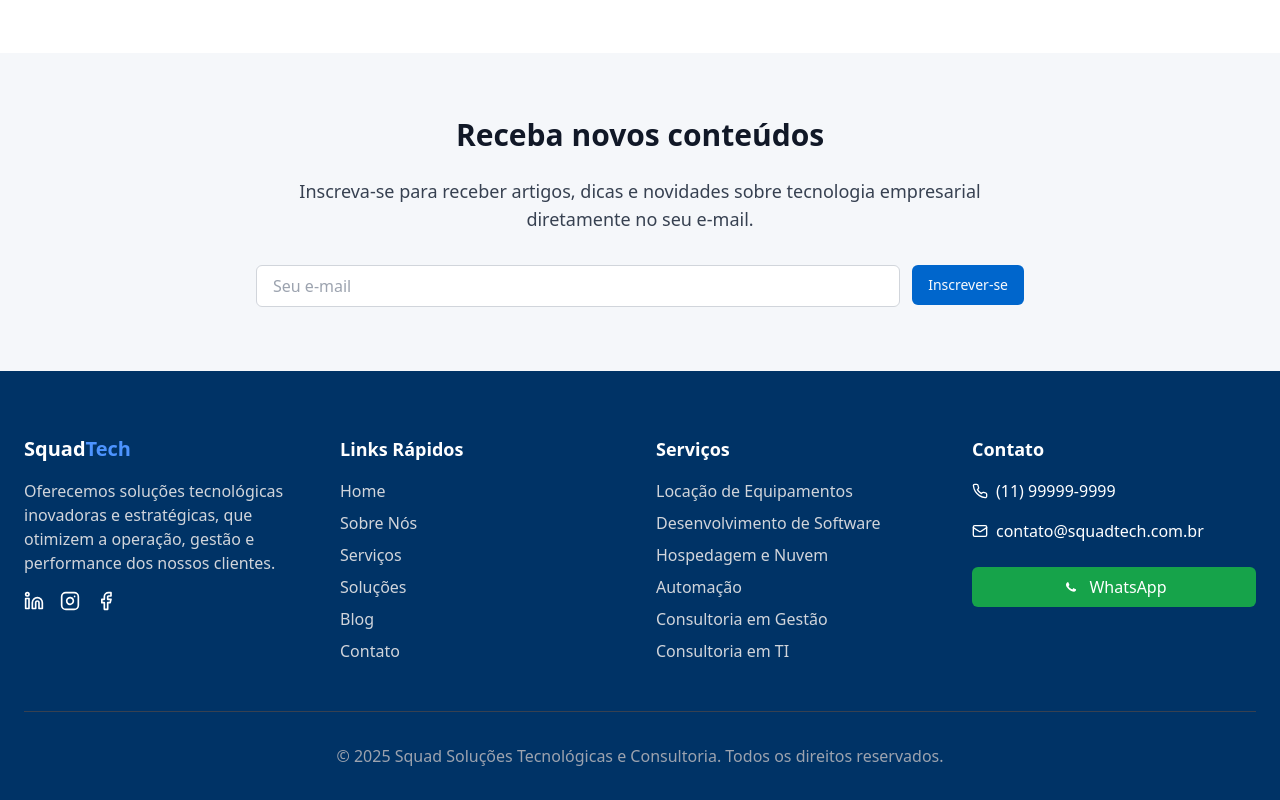
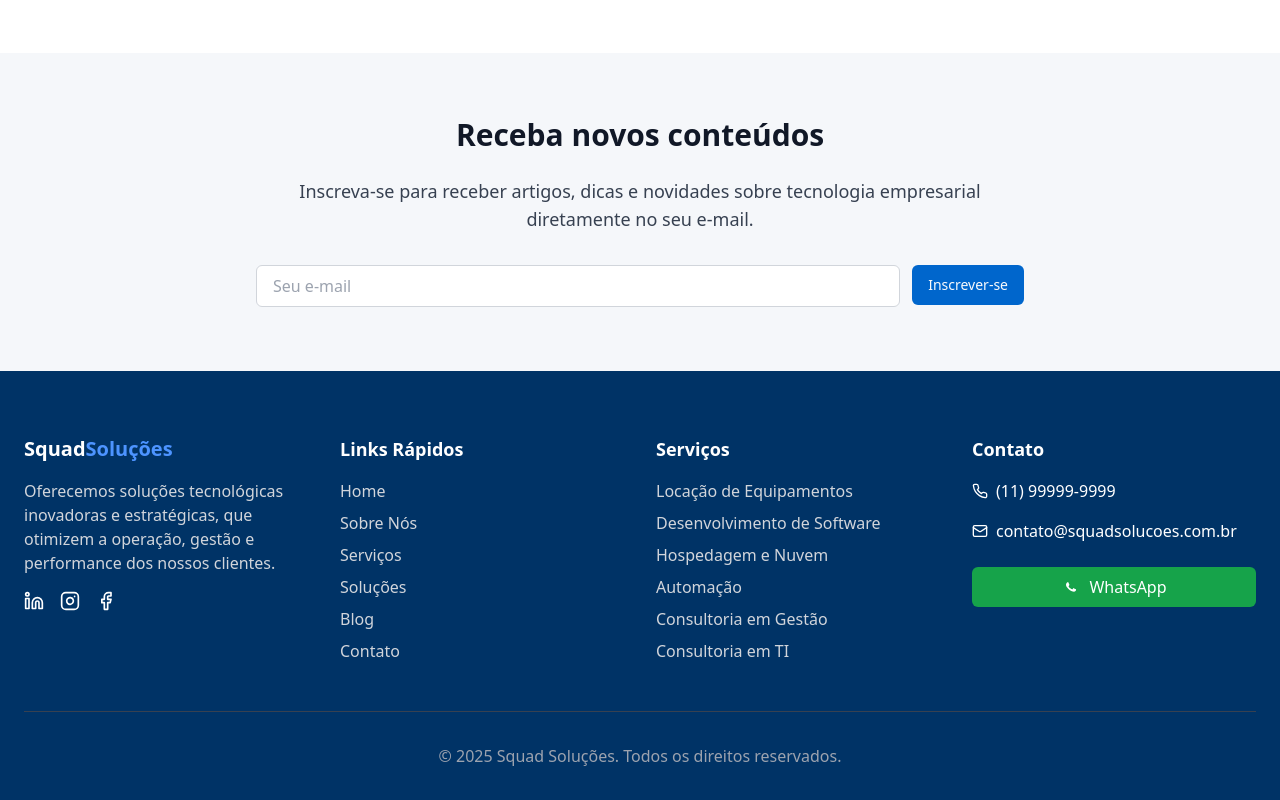
Before and after one commit to brunonatanaelsr/squad-tech-solutions-suite, a React (Vite) app: page /blog in a window 1280 px wide. Shown: the part 1476-2276 px from the top of the page. Built offline with nearby package versions, Linux system fonts and the light colour scheme.

Commit message:
Fix: Update contact email and company name
Update the contact email address and company name in the codebase.

```diff
--- a/index.html
+++ b/index.html
@@ -4,17 +4,17 @@
   <head>
     <meta charset="UTF-8" />
     <meta name="viewport" content="width=device-width, initial-scale=1.0" />
-    <title>Squad Soluções Tecnológicas e Consultoria</title>
+    <title>Squad Soluções - Tecnologia e Consultoria</title>
     <meta name="description" content="Soluções tecnológicas inovadoras: locação de equipamentos, hospedagem, automação, desenvolvimento de software e consultoria em TI e gestão." />
-    <meta name="author" content="Squad Soluções Tecnológicas e Consultoria" />
+    <meta name="author" content="Squad Soluções" />
 
-    <meta property="og:title" content="Squad Soluções Tecnológicas e Consultoria" />
+    <meta property="og:title" content="Squad Soluções - Tecnologia e Consultoria" />
     <meta property="og:description" content="Soluções tecnológicas inovadoras: locação de equipamentos, hospedagem, automação, desenvolvimento de software e consultoria em TI e gestão." />
     <meta property="og:type" content="website" />
     <meta property="og:image" content="https://lovable.dev/opengraph-image-p98pqg.png" />
 
     <meta name="twitter:card" content="summary_large_image" />
-    <meta name="twitter:site" content="@squad_tech" />
+    <meta name="twitter:site" content="@squad_solucoes" />
     <meta name="twitter:image" content="https://lovable.dev/opengraph-image-p98pqg.png" />
   </head>
 
--- a/src/components/CallToAction.tsx
+++ b/src/components/CallToAction.tsx
@@ -19,7 +19,7 @@ const CallToAction = () => {
               <Link to="/contato">Fale Conosco</Link>
             </Button>
             <Button asChild variant="outline" size="lg" className="border-white text-white hover:bg-white hover:text-squad-primary">
-              <a href="https://api.whatsapp.com/send?phone=5511999999999&text=Olá,%20gostaria%20de%20saber%20mais%20sobre%20os%20serviços%20da%20SquadTech!" target="_blank" rel="noopener noreferrer">
+              <a href="https://api.whatsapp.com/send?phone=5511999999999&text=Olá,%20gostaria%20de%20saber%20mais%20sobre%20os%20serviços%20da%20Squad%20Soluções!" target="_blank" rel="noopener noreferrer">
                 <svg className="w-5 h-5 mr-2" fill="currentColor" viewBox="0 0 24 24" xmlns="http://www.w3.org/2000/svg">
                   <path d="M17.472 14.382c-.297-.149-1.758-.867-2.03-.967-.273-.099-.471-.148-.67.15-.197.297-.767.966-.94 1.164-.173.199-.347.223-.644.075-.297-.15-1.255-.463-2.39-1.475-.883-.788-1.48-1.761-1.653-2.059-.173-.297-.018-.458.13-.606.134-.133.298-.347.446-.52.149-.174.198-.298.297-.497.1-.198.05-.371-.025-.52-.075-.149-.669-1.612-.916-2.207-.242-.579-.487-.5-.669-.51-.173-.008-.371-.01-.57-.01-.198 0-.52.074-.792.372-.272.297-1.04 1.016-1.04 2.479 0 1.462 1.065 2.875 1.213 3.074.149.198 2.096 3.2 5.077 4.487.709.306 1.262.489 1.694.625.712.227 1.36.195 1.871.118.571-.085 1.758-.719 2.006-1.413.248-.694.248-1.289.173-1.413-.074-.124-.272-.198-.57-.347z"/>
                 </svg>
--- a/src/components/Footer.tsx
+++ b/src/components/Footer.tsx
@@ -10,7 +10,7 @@ const Footer = () => {
         <div className="grid grid-cols-1 md:grid-cols-2 lg:grid-cols-4 gap-8">
           <div>
             <h3 className="text-xl font-bold mb-4">
-              Squad<span className="text-squad-secondary">Tech</span>
+              Squad<span className="text-squad-secondary">Soluções</span>
             </h3>
             <p className="mb-4 text-gray-300">
               Oferecemos soluções tecnológicas inovadoras e estratégicas, que otimizem a operação,
@@ -86,12 +86,12 @@ const Footer = () => {
               </li>
               <li className="flex items-center">
                 <Mail size={16} className="mr-2" />
-                <span>contato@squadtech.com.br</span>
+                <span>contato@squadsolucoes.com.br</span>
               </li>
             </ul>
             <div className="mt-6">
               <a
-                href="https://api.whatsapp.com/send?phone=5511999999999&text=Olá,%20gostaria%20de%20saber%20mais%20sobre%20os%20serviços%20da%20SquadTech!"
+                href="https://api.whatsapp.com/send?phone=5511999999999&text=Olá,%20gostaria%20de%20saber%20mais%20sobre%20os%20serviços%20da%20Squad%20Soluções!"
                 target="_blank"
                 rel="noopener noreferrer"
                 className="bg-green-600 hover:bg-green-700 text-white px-4 py-2 rounded-md flex items-center justify-center w-full"
@@ -106,7 +106,7 @@ const Footer = () => {
         </div>
 
         <div className="border-t border-gray-700 mt-12 pt-8 text-center text-gray-400">
-          <p>© {new Date().getFullYear()} Squad Soluções Tecnológicas e Consultoria. Todos os direitos reservados.</p>
+          <p>© {new Date().getFullYear()} Squad Soluções. Todos os direitos reservados.</p>
         </div>
       </div>
     </footer>
--- a/src/components/Navbar.tsx
+++ b/src/components/Navbar.tsx
@@ -46,7 +46,7 @@ const Navbar = () => {
         <div className="flex justify-between items-center">
           <Link to="/" className="flex items-center">
             <span className="text-2xl font-bold text-squad-primary">
-              Squad<span className="text-squad-dark">Tech</span>
+              Squad<span className="text-squad-dark">Soluções</span>
             </span>
           </Link>
 
--- a/src/components/WhatsAppButton.tsx
+++ b/src/components/WhatsAppButton.tsx
@@ -4,7 +4,7 @@ import React from 'react';
 const WhatsAppButton = () => {
   return (
     <a
-      href="https://api.whatsapp.com/send?phone=5511999999999&text=Olá,%20gostaria%20de%20saber%20mais%20sobre%20os%20serviços%20da%20SquadTech!"
+      href="https://api.whatsapp.com/send?phone=5511999999999&text=Olá,%20gostaria%20de%20saber%20mais%20sobre%20os%20serviços%20da%20Squad%20Soluções!"
       target="_blank"
       rel="noopener noreferrer"
       className="fixed bottom-6 right-6 bg-green-500 text-white rounded-full p-3 shadow-lg hover:bg-green-600 transition-colors z-50"
--- a/src/pages/ContactPage.tsx
+++ b/src/pages/ContactPage.tsx
@@ -48,8 +48,8 @@ const ContactPage = () => {
                     </div>
                     <div className="ml-4">
                       <h3 className="text-lg font-semibold text-gray-900">E-mail</h3>
-                      <p className="text-gray-600">contato@squadtech.com.br</p>
-                      <p className="text-gray-600">suporte@squadtech.com.br</p>
+                      <p className="text-gray-600">contato@squadsolucoes.com.br</p>
+                      <p className="text-gray-600">suporte@squadsolucoes.com.br</p>
                     </div>
                   </div>
 
```
